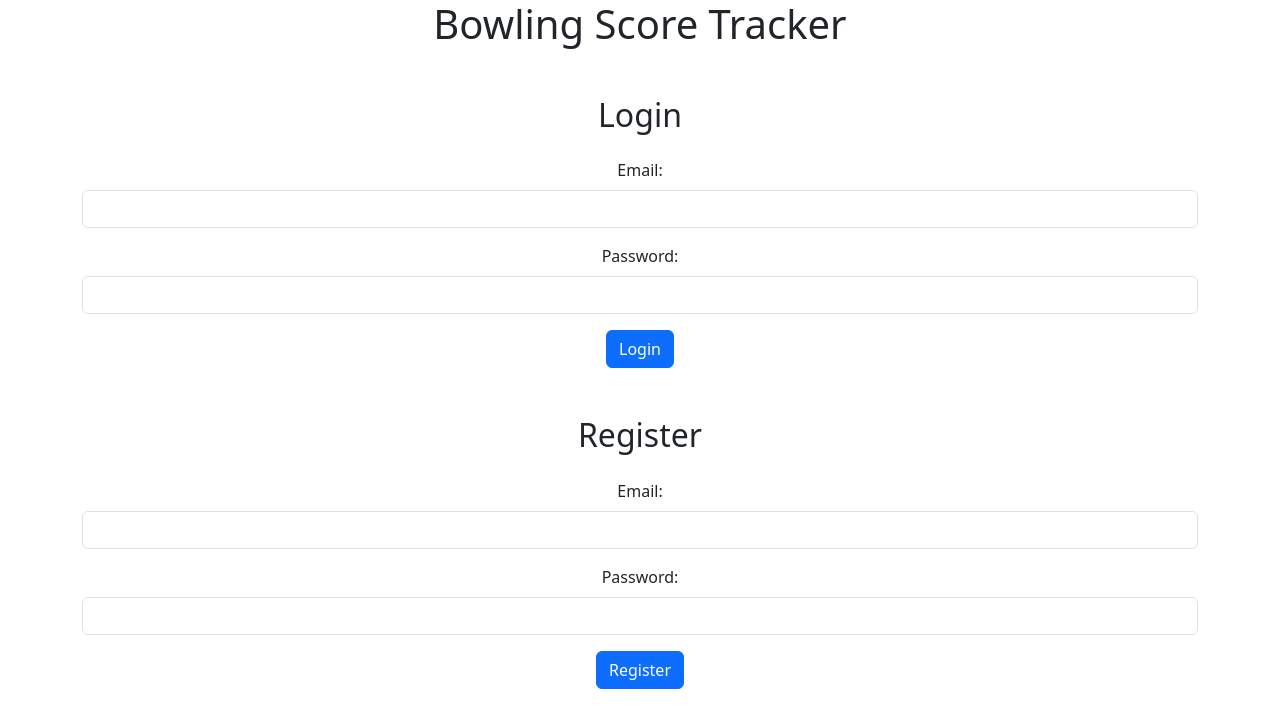
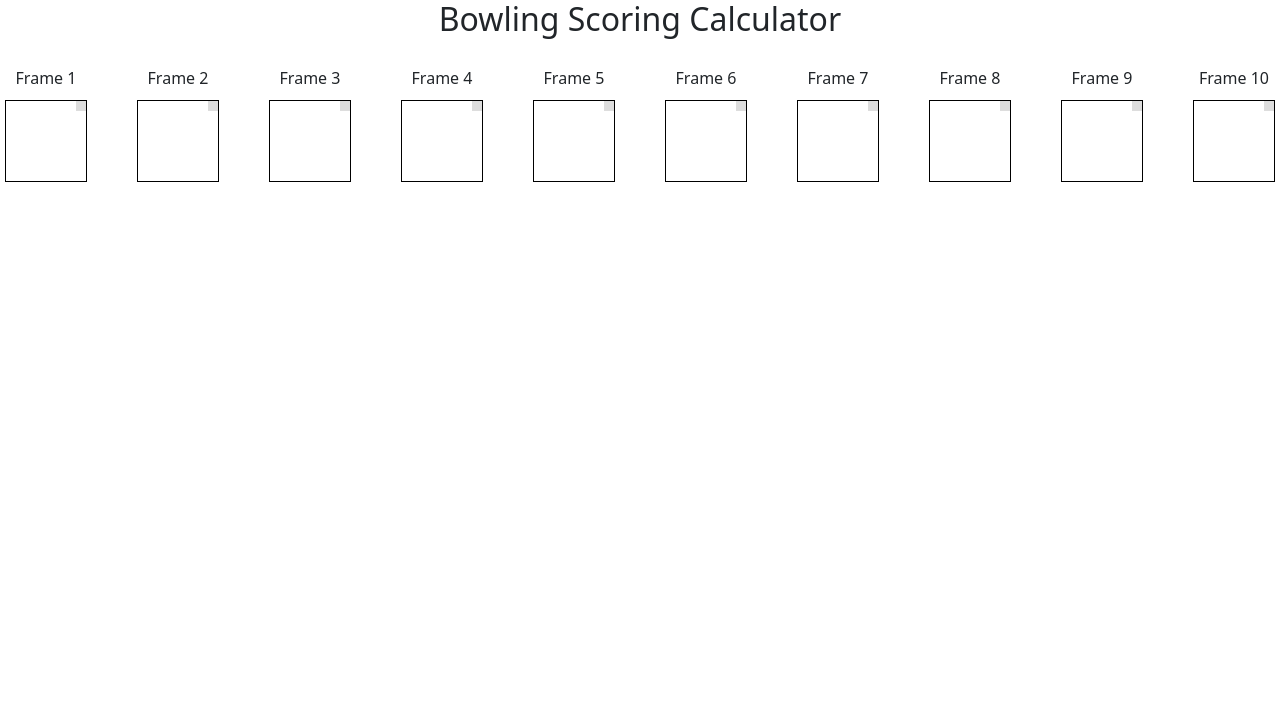
Before and after one commit to Jokim1717/BowlingApp, a React (Create React App) app in the folder bowling-score-tracker/: page /score-card in a window 1280 px wide. Shown: the top 728 px of the page. Built offline with nearby package versions, Linux system fonts and the light colour scheme.

Commit message:
added box frames

```diff
--- a/bowling-score-tracker/package.json
+++ b/bowling-score-tracker/package.json
@@ -12,6 +12,7 @@
     "react-bootstrap": "^2.9.1",
     "react-dom": "^18.2.0",
     "react-google-button": "^0.7.2",
+    "react-router-dom": "^6.21.0",
     "react-scripts": "5.0.1",
     "web-vitals": "^2.1.4"
   },
--- a/bowling-score-tracker/src/App.css
+++ b/bowling-score-tracker/src/App.css
@@ -36,3 +36,7 @@
     transform: rotate(360deg);
   }
 }
+
+.login-title {
+  margin-top: 10px;
+}
--- a/bowling-score-tracker/src/App.js
+++ b/bowling-score-tracker/src/App.js
@@ -1,15 +1,23 @@
-import LoginForm from './components/Auth/LoginForm';
-import RegisterForm from './components/Auth/ResigterForm';
+import { BrowserRouter as Router, Routes, Route, Link } from "react-router-dom";
+import LoginForm from "./components/Auth/LoginForm";
+import RegisterForm from "./components/Auth/ResigterForm";
+import Home from "./components/Auth/Home";
 
-import './App.css';
+import "./App.css";
+import ScoreCard from "./components/ScoreTracking/ScoreCard";
 
 function App() {
   return (
-    <div className="App">
-      <h1>Bowling Score Tracker</h1>
-      <LoginForm />
-      <RegisterForm />
-    </div>
+    <Router>
+      <div className="App">
+        <Routes>
+          <Route path = '/' element = {<Home />}></Route>
+          <Route path="/register" element={<RegisterForm />}></Route>
+          <Route path="/login" element={<LoginForm />}></Route>
+          <Route path = "/score-card" element = {<ScoreCard/>}></Route>
+        </Routes>
+      </div>
+    </Router>
   );
 }
 
--- /dev/null
+++ b/bowling-score-tracker/src/components/Auth/Home.js
@@ -0,0 +1,20 @@
+import { Link } from 'react-router-dom';
+import React, { useState } from "react";
+
+
+
+const Home = () => {
+  return (
+    <div>
+      <h2>Welcome to Bowling Score Tracker!</h2>
+      <p>
+        If you already have an account, <Link to="/login">login here</Link>.
+      </p>
+      <p>
+        If you don't have an account, <Link to="/register">register here</Link>.
+      </p>
+    </div>
+  );
+};
+
+export default Home;
--- a/bowling-score-tracker/src/components/Auth/LoginForm.js
+++ b/bowling-score-tracker/src/components/Auth/LoginForm.js
@@ -1,4 +1,5 @@
 import React, { useState } from "react";
+import { Link } from 'react-router-dom';
 import { signInWithEmailAndPassword } from "firebase/auth";
 import { auth } from "../../firebase/firebase";
 import "bootstrap/dist/css/bootstrap.min.css";
@@ -67,6 +68,9 @@ const LoginForm = () => {
           Login
         </button>
       </form>
+      <p>
+        Don't have an account? <Link to="/register">Register here</Link>
+      </p>
     </div>
   );
 };
--- a/bowling-score-tracker/src/components/Auth/ResigterForm.js
+++ b/bowling-score-tracker/src/components/Auth/ResigterForm.js
@@ -1,4 +1,5 @@
 import React, { useState } from "react";
+import { Link } from 'react-router-dom';
 import { createUserWithEmailAndPassword } from "firebase/auth";
 import { auth } from "../../firebase/firebase";
 import "bootstrap/dist/css/bootstrap.min.css";
@@ -67,6 +68,9 @@ const RegisterForm = () => {
           Register
         </button>
       </form>
+      <p>
+        Already have an account? <Link to="/login">Login here</Link>
+      </p>
     </div>
   );
 };
--- /dev/null
+++ b/bowling-score-tracker/src/components/ScoreTracking/ScoreCard.css
@@ -0,0 +1,35 @@
+/* ScoreTracking.css */
+
+.frame-container {
+    display: flex;
+    width: 100%;
+    justify-content: center;
+  }
+
+  .frame-pair {
+    margin: 20px;
+    display: flex;
+    flex-direction: column;
+    align-items: center;
+  }
+
+  .frame-box {
+    position: relative;
+    border: 1px solid #000;
+    padding: 40px ;
+    margin: 5px;
+    text-align: center;
+  }
+
+  .score-box {
+    position: absolute;
+    top: 0;
+    right: 0;
+    background-color: #ddd;
+    padding: 5px;
+  }
+
+  .frame-number {
+    text-align: center;
+    margin-bottom: 5px;
+  }
--- /dev/null
+++ b/bowling-score-tracker/src/components/ScoreTracking/ScoreCard.js
@@ -0,0 +1,26 @@
+import './ScoreCard.css';
+import React, { useState } from 'react';
+
+const ScoreCard = () => {
+  const frames = Array.from({ length: 10 }, (_, index) => index + 1);
+
+  return (
+    <div>
+      <h2>Bowling Scoring Calculator</h2>
+
+      <div className="frame-container">
+        {frames.map((frameNumber) => (
+          <div key={frameNumber} className="frame-pair">
+            <p className="frame-number">Frame {frameNumber}</p>
+            <div className="frame-box">
+              <div className="score-box">{/* Add score display here */}</div>
+              {/* You can add more styling or content as needed */}
+            </div>
+          </div>
+        ))}
+      </div>
+    </div>
+  );
+};
+
+export default ScoreCard;
```
Also changed, not shown: bowling-score-tracker/src/components/ScoreTracking/ScoreForm.js (deleted), 1 other file (tests, documents, lock files or other folders).
